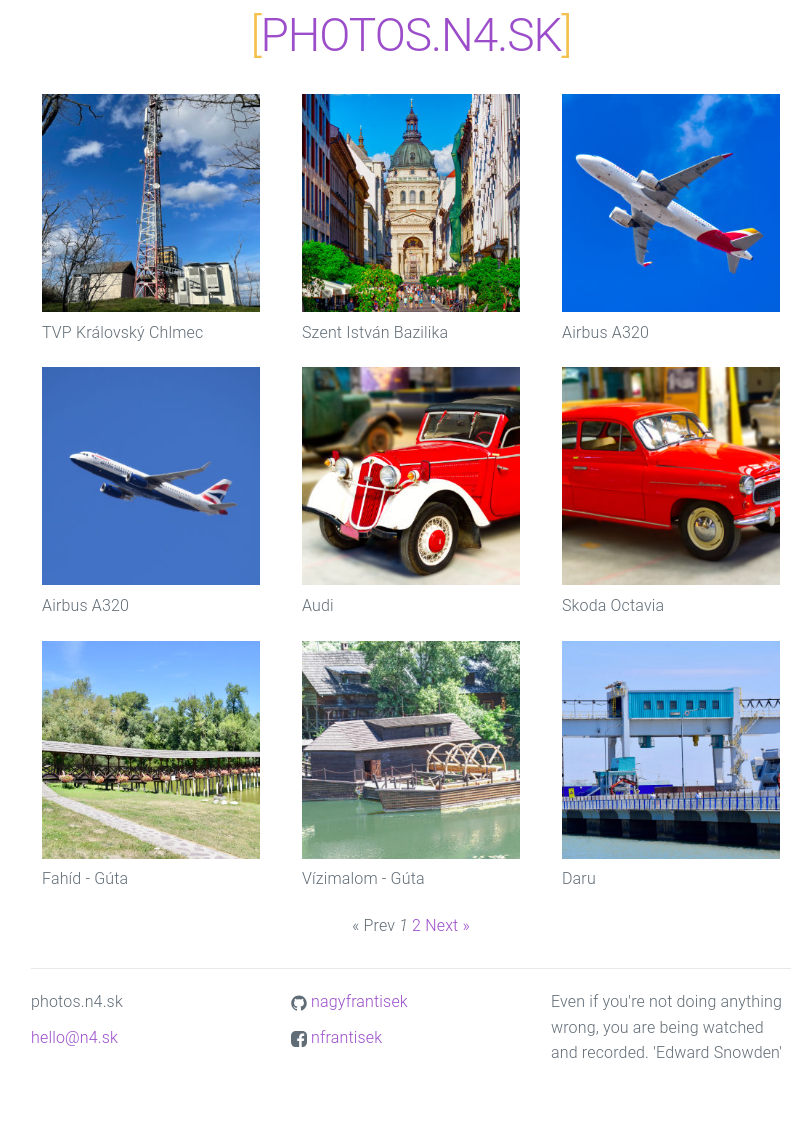
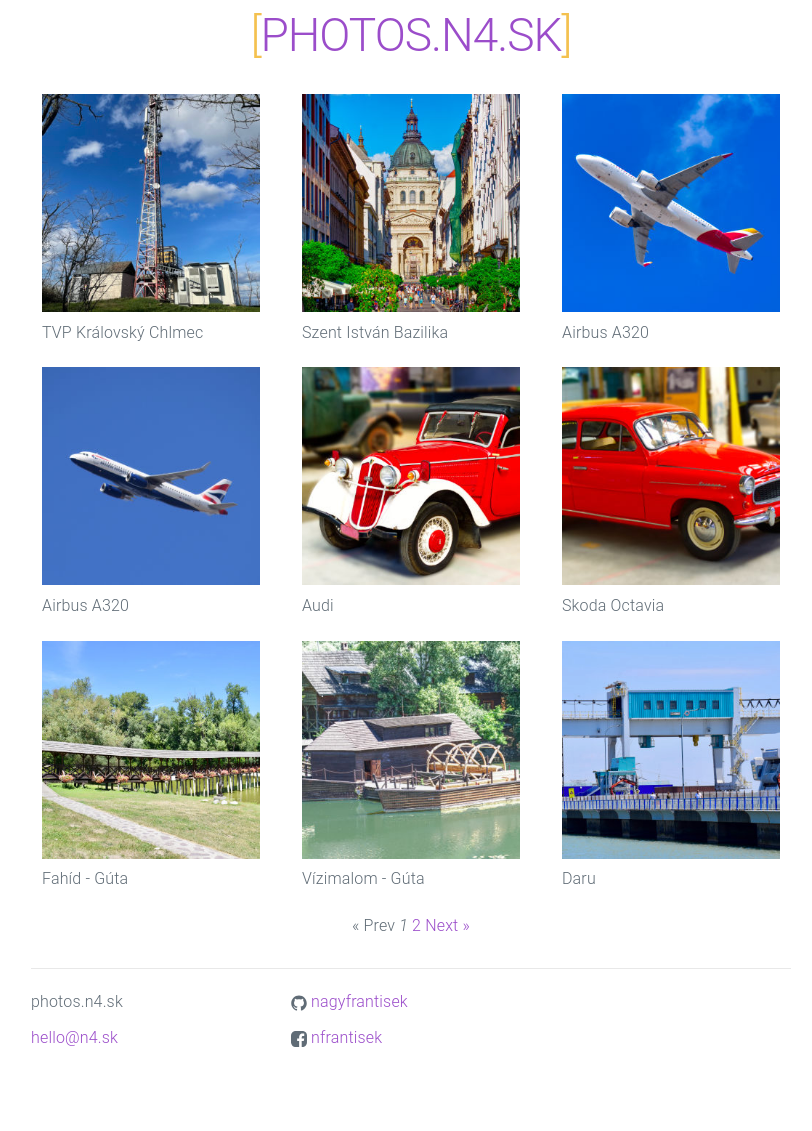
Before and after one commit to nagyfrankie/photos, a Jekyll site: the page built from index.html, in a window 1280 px wide. Shown: the whole page, without its empty margins (229-1041 px from the left). Built offline with Jekyll 4.4.1, drawn with Linux system fonts in a browser that asks for light colours; the list of posts is cut into pages by our own code; part of the change alters nothing that is shown.

Commit message:
Update _config.yml

```diff
--- a/_config.yml
+++ b/_config.yml
@@ -1,7 +1,7 @@
 # Site settings
 title: photos.n4.sk
 email: hello@n4.sk
-description: "Even if you're not doing anything wrong, you are being watched and recorded. 'Edward Snowden'"
+#description: "Even if you're not doing anything wrong, you are being watched and recorded. 'Edward Snowden'"
 baseurl: "/" # the subpath of your site, e.g. /blog
 url: "https://photos.n4.sk" # the base hostname & protocol for your site
 github_username:  nagyfrantisek
```
